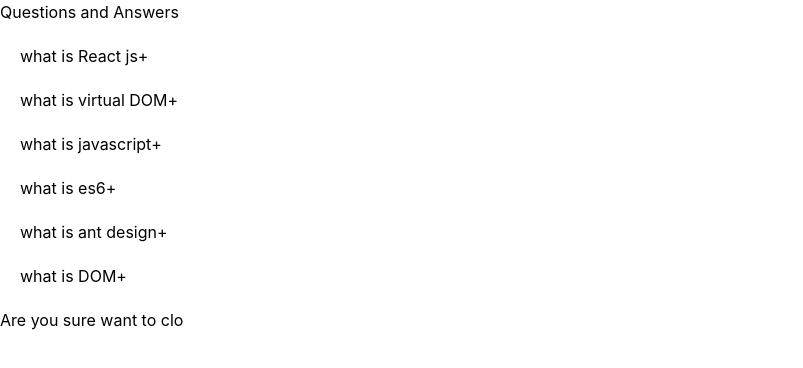
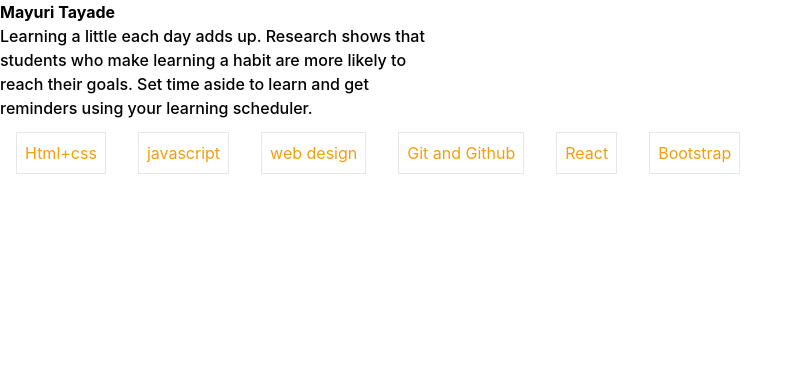
Before and after one commit to mayuri-tayade-amla/React, a React (Create React App) app in the folder my-react-app/: page / in a window 1280 px wide. Shown: the top 368 px of the page, without its empty margins (0-803 px from the left). Built offline with nearby package versions, Linux system fonts and the light colour scheme.

Commit message:
profile card
profile card

```diff
--- a/my-react-app/src/App.js
+++ b/my-react-app/src/App.js
@@ -1,12 +1,9 @@
 import React from 'react';
-import Accordians from './Accordians/Accordians';
-import Modal from'./Modal/Mymodal';
-
-function App(props) {
+import Profilecard from './Profilecard/Profilecard';
+function App() {
   return (
     <div>
-<Accordians/>
-<Modal/>
+<Profilecard/>
     </div>
   );
 }
--- /dev/null
+++ b/my-react-app/src/Profilecard/Profilecard.js
@@ -0,0 +1,24 @@
+import react from 'react';
+function Profilecard(){
+    const languages=['Html+css','javascript','web design','Git and Github','React','Bootstrap']
+    return(
+        <div>
+      <h2 className="font-bold">Mayuri Tayade</h2>
+      <span className='font-medium grid grid-cols-3'>
+      Learning a little each day adds up. Research shows that students who make learning a habit are more likely to reach their goals.
+      Set time aside to learn and get reminders using your learning scheduler.
+      </span>
+      <div>
+        {
+            languages.map((languages,index)=>
+            <button className='border p-2 m-4 mt-3 text-amber-500' key={index}>
+                   {languages}
+            </button>
+            )
+        }
+      </div>
+        </div>
+
+    )
+}
+export default Profilecard;
--- a/my-react-app/src/Table/Table.js
+++ /dev/null
@@ -1,14 +0,0 @@
-import React from "react";
-function Table(){
-    return(
-        <table className="table-auto">
-            <thead>Table Details</thead>
-            <tbody>
-                <tr>tree</tr>
-                <td>trree</td>
-            </tbody>
-        </table>
-    )
-}
-
-export default Table;
--- /dev/null
+++ b/my-react-app/src/Tabs/Tabs.js
@@ -0,0 +1,21 @@
+import React from "react";
+function Tabs(){
+
+    const items = ['Tab1','Tab2','Tab3'];
+
+    return(
+        <ul className="float-start flex">
+            {
+                items.map((items,index) => (
+                    <li key={index} className="p-3">
+                        {items}
+                    </li>
+             ))
+            }
+
+        </ul>
+
+
+    )
+}
+export default Tabs;
```
